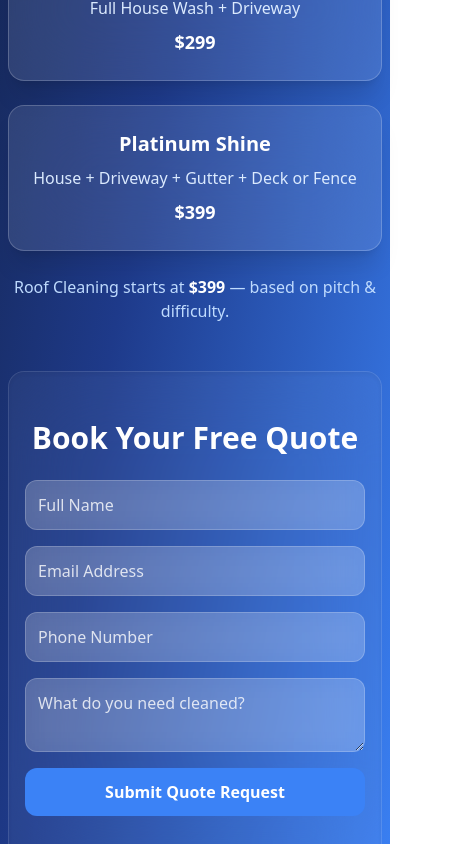
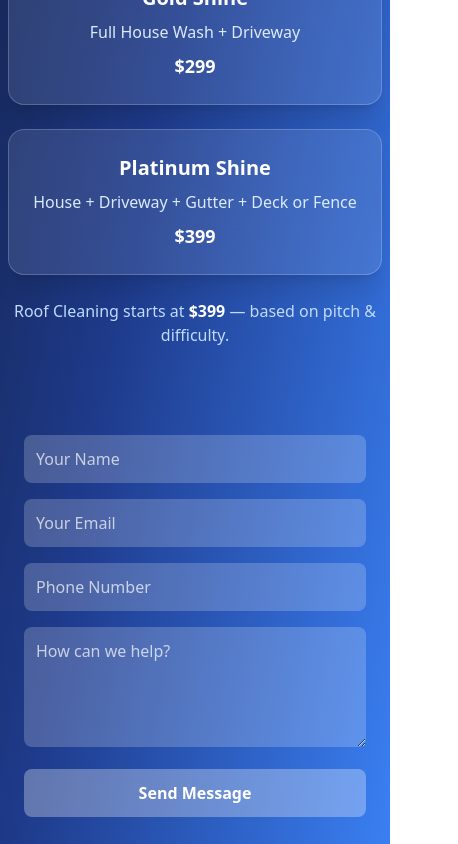
Before and after one commit to sylgag86/Cascade-final, a React (Create React App) app: page / in a window 390 px wide. Shown: the part 1156-2000 px from the top of the page, 458 px wide, since content can reach past the window. Built offline with nearby package versions, Linux system fonts and the light colour scheme.

Commit message:
Add clickable phone/email and contact form

```diff
--- a/src/CascadeLandingPage.jsx
+++ b/src/CascadeLandingPage.jsx
@@ -10,7 +10,13 @@ export default function CascadeLandingPage() {
           <h1 className="text-3xl font-extrabold tracking-tight text-white drop-shadow-md">Cascade</h1>
           <p className="text-sm text-blue-100">Exterior Cleaning</p>
         </div>
-        <div className="text-sm text-blue-100 font-medium">Call/Text: (716) 243-1397</div>
+        <a href="tel:7162431397" className="text-sm text-blue-100 font-medium hover:underline">
+  Call/Text: (716) 243-1397
+</a>
+<a href="mailto:cascadeexteriorcleaning716@gmail.com" className="text-sm text-blue-100 font-medium hover:underline">
+  Email: cascadeexteriorcleaning716@gmail.com
+</a>
+
       </header>
 
       <div className="relative w-full h-[85vh] overflow-hidden">
@@ -51,16 +57,47 @@ export default function CascadeLandingPage() {
         </div>
       </section>
 
-      <section className="py-12 px-4 bg-white/5 backdrop-blur-2xl rounded-2xl mx-2 shadow-inner border border-white/10 text-white">
-        <h3 className="text-3xl font-bold text-center mb-6">Book Your Free Quote</h3>
-        <form className="max-w-xl mx-auto grid gap-4">
-          <input type="text" placeholder="Full Name" className="w-full p-3 rounded-xl bg-white/20 text-white placeholder-white/80 backdrop-blur-md border border-white/20" />
-          <input type="email" placeholder="Email Address" className="w-full p-3 rounded-xl bg-white/20 text-white placeholder-white/80 backdrop-blur-md border border-white/20" />
-          <input type="tel" placeholder="Phone Number" className="w-full p-3 rounded-xl bg-white/20 text-white placeholder-white/80 backdrop-blur-md border border-white/20" />
-          <textarea placeholder="What do you need cleaned?" className="w-full p-3 rounded-xl bg-white/20 text-white placeholder-white/80 backdrop-blur-md border border-white/20"></textarea>
-          <button type="submit" className="w-full bg-blue-500 p-3 rounded-xl text-white font-semibold hover:bg-blue-400 transition-all">Submit Quote Request</button>
-        </form>
-      </section>
+     <form
+  action="https://formsubmit.co/cascadeexteriorcleaning716@gmail.com"
+  method="POST"
+  className="glassmorphism p-6 rounded-xl space-y-4 max-w-xl mx-auto text-left"
+>
+  <input type="hidden" name="_captcha" value="false" />
+  <input
+    type="text"
+    name="name"
+    required
+    placeholder="Your Name"
+    className="w-full p-3 rounded-lg bg-white/20 text-white placeholder:text-white/70 outline-none"
+  />
+  <input
+    type="email"
+    name="email"
+    required
+    placeholder="Your Email"
+    className="w-full p-3 rounded-lg bg-white/20 text-white placeholder:text-white/70 outline-none"
+  />
+  <input
+    type="tel"
+    name="phone"
+    placeholder="Phone Number"
+    className="w-full p-3 rounded-lg bg-white/20 text-white placeholder:text-white/70 outline-none"
+  />
+  <textarea
+    name="message"
+    rows="4"
+    required
+    placeholder="How can we help?"
+    className="w-full p-3 rounded-lg bg-white/20 text-white placeholder:text-white/70 outline-none"
+  ></textarea>
+  <button
+    type="submit"
+    className="w-full bg-white/30 text-white font-bold py-3 rounded-lg hover:bg-white/50 transition"
+  >
+    Send Message
+  </button>
+</form>
+
 
       <footer className="text-center text-sm text-blue-200 mt-10">
         &copy; {new Date().getFullYear()} Cascade Exterior Cleaning | cascadeexteriorcleaning716@gmail.com
```
Also changed, not shown: node_modules.txt (added), 1 other file (tests, documents, lock files or other folders).
